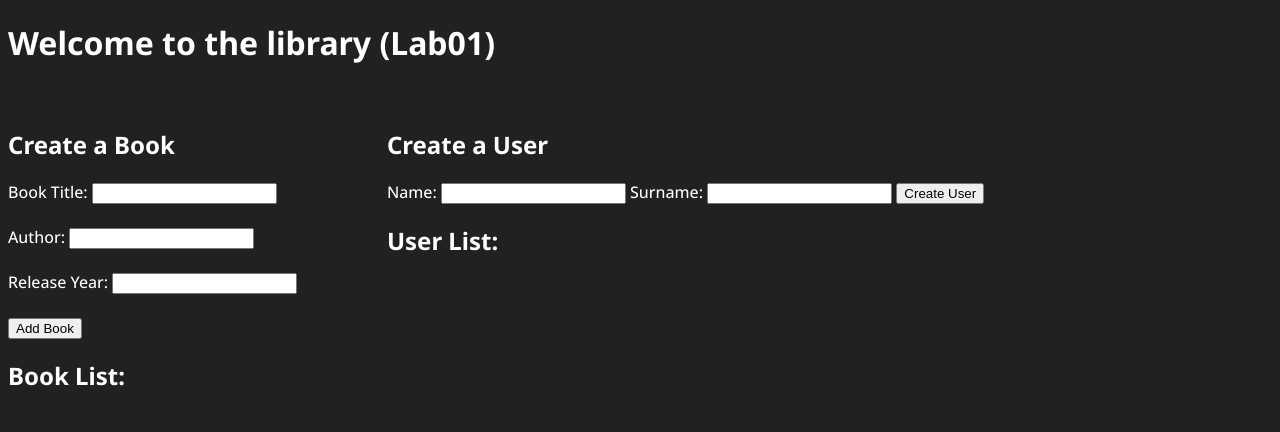
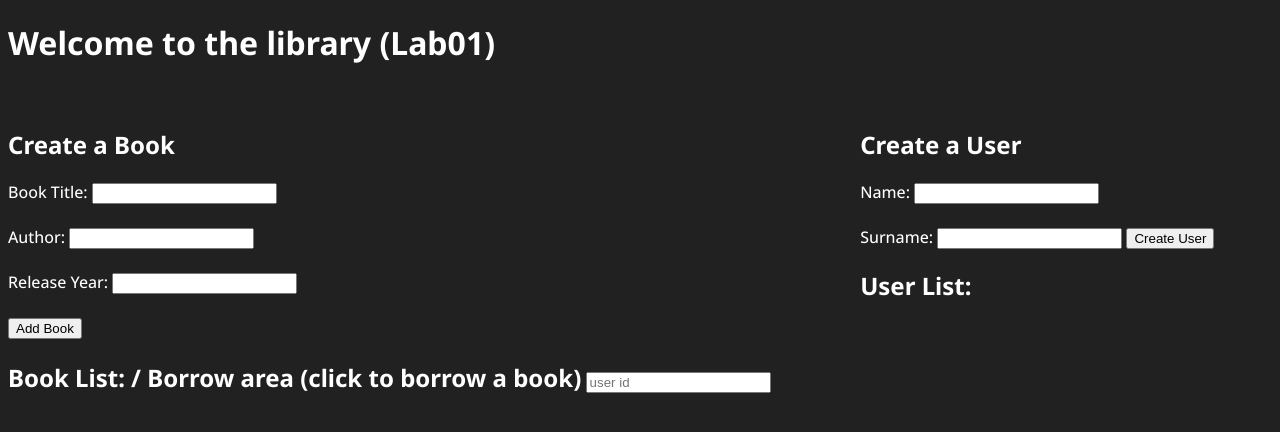
Before and after one commit to kali4nya/library-project, a Flask app: template templates/index.html in a window 1280 px wide. Shown: the top 432 px of the page. Run offline with Flask 3, Linux system fonts and the light colour scheme; the template is opened without the code that fills it, so the values that code supplies are empty.

Commit message:
i dont even remember what i was doing

```diff
--- a/main.py
+++ b/main.py
@@ -50,6 +50,22 @@ def create_user():
 
     return redirect(url_for('home'))
 
+@app.route('/borrow', methods=['POST'])
+def borrow_book():
+    book_id = request.form.get('book_id')
+    user_id = request.form.get('user_id')
+
+    if not user_id:
+        return "User ID is required!", 400
+
+    if book_id:
+        user = User.get_by_id('user_id')
+        library = Library()
+        library.update_book_availability(book_id, available=False)
+        Library.add_book(user, book_id)
+
+    return redirect(url_for('home'))
+
 if __name__ == '__main__':
     # app.run(host='0.0.0.0', port=5000)
     app.run(debug=True)
--- a/static/script.js
+++ b/static/script.js
@@ -0,0 +1,4 @@
+function addUserIdToForm(form) {
+    let userId = document.getElementById('borrowingUser').value;
+    form.user_id.value = userId;  // Set the hidden input field
+}
--- a/static/style.css
+++ b/static/style.css
@@ -15,5 +15,5 @@ body {
 }
 
 .container {
-    box-sizing: border-box; /* Prevents padding from affecting the width */
+    box-sizing: border-box;
 }
--- a/templates/index.html
+++ b/templates/index.html
@@ -34,15 +34,28 @@
 
                     <button type="submit">Add Book</button>
                 </form>
-
-                <h2>Book List:</h2>
+                <br>
+                <div style="display: inline-block;">
+                    <h2 style="display: inline;">Book List: / Borrow area (click to borrow a book)</h2>
+                    <input type="text" id="borrowingUser" placeholder="user id" autocomplete="off" required>
+                </div>
                 <ul>
                     {% for book in books %}
-                        <li>{{ book.title }} <b>by</b> {{ book.author }} ({{ book.release_year }}) -
+                        <li>
+                            {{ book.title }} <b>by</b> {{ book.author }} ({{ book.release_year }}) -
                             {% if book.available %}
                                 Available
                             {% else %}
                                 Not Available
+                            {% endif %}
+
+                            <!-- Borrow Button Form -->
+                            {% if book.available %}
+                                <form action="{{ url_for('borrow_book') }}" method="POST" style="display:inline;" onsubmit="addUserIdToForm(this);">
+                                    <input type="hidden" name="book_id" value="{{ book.book_id }}">
+                                    <input type="hidden" name="user_id" value="">  <!-- This will be filled dynamically -->
+                                    <button type="submit">Borrow</button>
+                                </form>
                             {% endif %}
                         </li>
                     {% endfor %}
@@ -52,17 +65,31 @@
             <div class="container">
                 <h2>Create a User</h2>
                 <form action="{{ url_for('create_user') }}" method="POST">
-                    Name: <input type="text" name="name" autocomplete="off" required>
-                    Surname: <input type="text" name="surname" autocomplete="off" required>
+                    <label for="name">Name:</label>
+                    <input type="text" id="name" name="name" autocomplete="off" required><br><br>
+
+                    <label for="surname">Surname:</label>
+                    <input type="text" id="surname" name="surname" autocomplete="off" required>
                     <button type="submit">Create User</button>
                 </form>
 
                 <h2>User List:</h2>
                 <ul>
                     {% for user in users %}
-                        <li>{{ user.name }} {{ user.surname }} <b>(ID: {{ user.user_id }})</b></li>
+                        <li>
+                            {{ user.name }} {{ user.surname }} <b>(ID: {{ user.user_id }})</b>
+                            <ul>
+                                <b>Borrowed Books:</b>
+                                {% for book in user.get_borrowed_books() %}
+                                    <li>{{ book.title }} (ID: {{ book.id }})</li>
+                                {% else %}
+                                    <li>No books borrowed</li>
+                                {% endfor %}
+                            </ul>
+                        </li>
                     {% endfor %}
                 </ul>
+
             </div>
         </div>
 
```
Also changed, not shown: classes/Book.py (+0 -10 lines), classes/library.py (+19 -0 lines), database/book_library.db.
